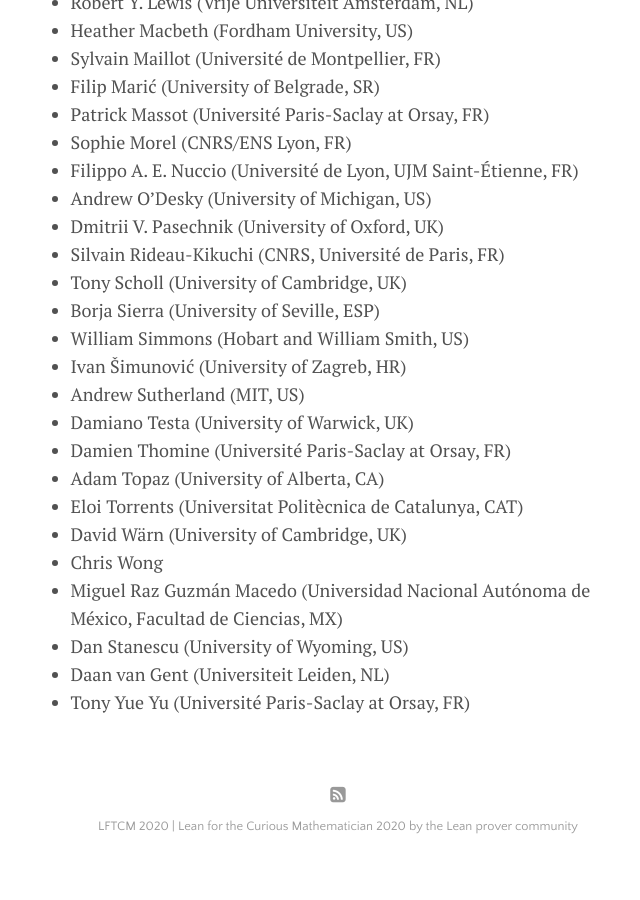
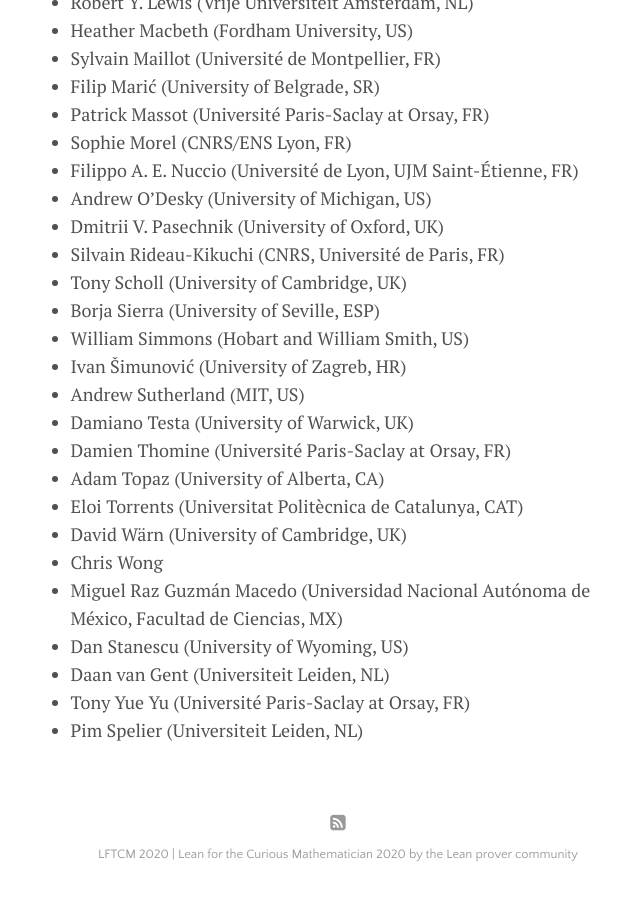
Before and after one commit to leanprover-community/lftcm2020, a Jekyll site: the page built from docs/participants.md, in a window 1280 px wide and 900 px high, scrolled down 1188 px. Shown: the whole window, without its empty margins (302-942 px from the left). Built offline with Jekyll 4.4.1, drawn with Linux system fonts in a browser that asks for light colours; before the commit the page ends 2060 px from its top, so only the background shows below that.

Commit message:
Add my name to participants.md

```diff
--- a/docs/participants.md
+++ b/docs/participants.md
@@ -73,3 +73,4 @@
 * Dan Stanescu (University of Wyoming, US)
 * Daan van Gent (Universiteit Leiden, NL)
 * Tony Yue Yu (Université Paris-Saclay at Orsay, FR)
+* Pim Spelier (Universiteit Leiden, NL)
```
